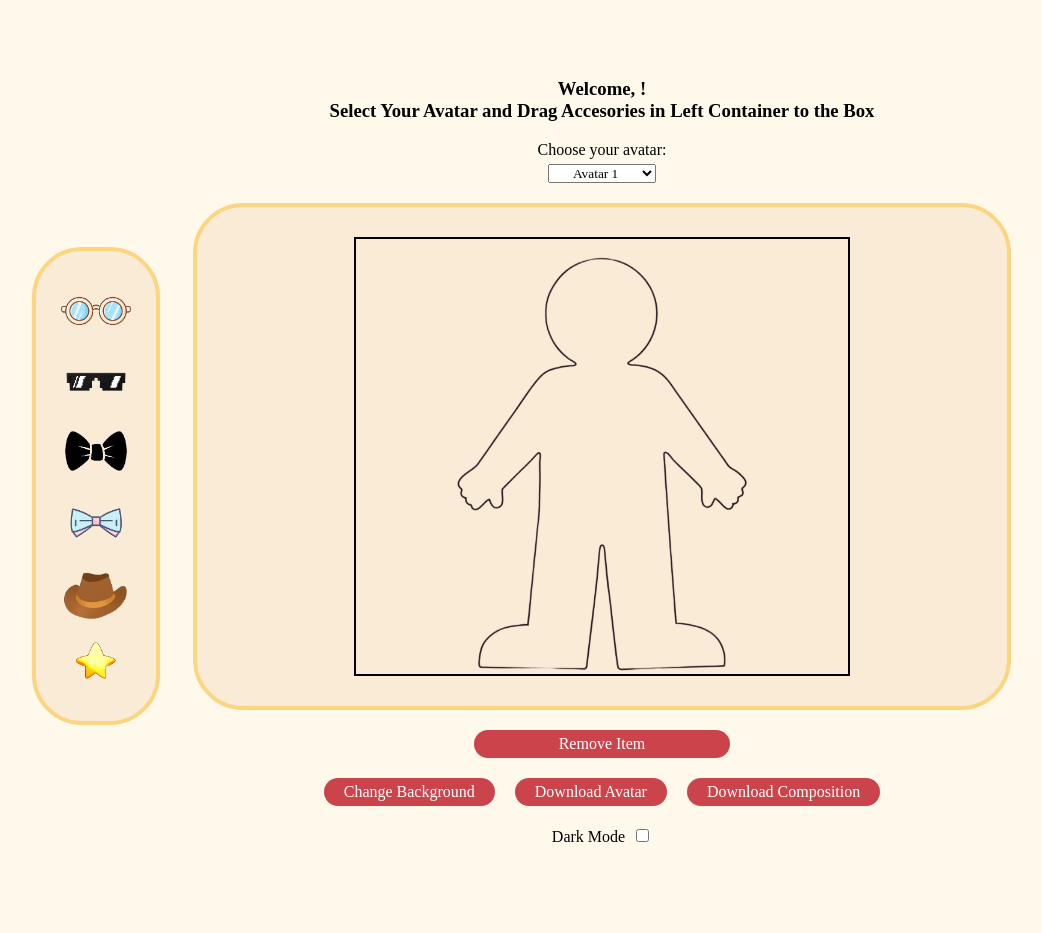
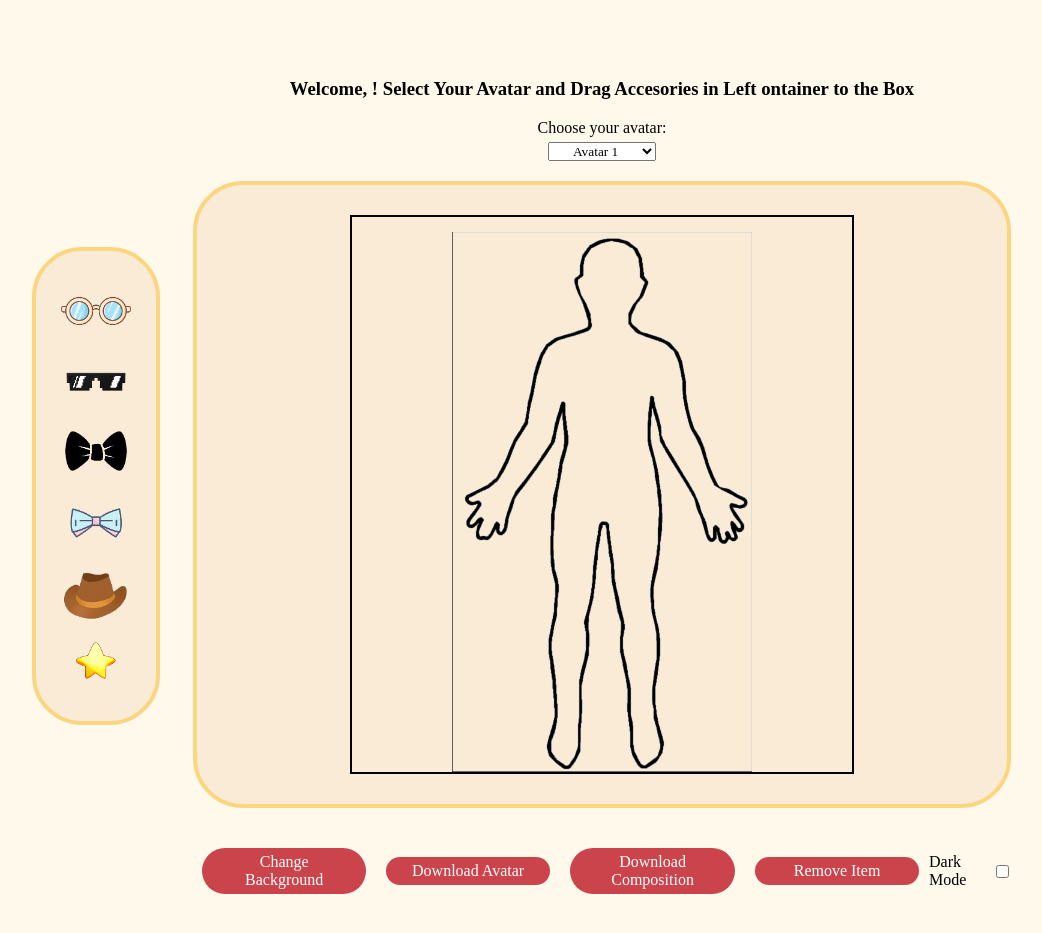
Before and after one commit to sufiyaarab/DressUpGame, a plain HTML site: page main_game.html in a window 1280 px wide. Shown: the part 99-1032 px from the top of the page, without its empty margins (38-1080 px from the left). Drawn offline with nearby package versions, Linux system fonts and the light colour scheme; a web font is replaced by a local one.

Commit message:
Update main_game.html

```diff
--- a/main_game.html
+++ b/main_game.html
@@ -3,9 +3,10 @@
 <head>
     <meta charset="UTF-8">
     <meta name="viewport" content="width=device-width, initial-scale=1.0">
-    <title>LookBook</title>
+    <title>MAIN GAME</title>
     <link rel="stylesheet" href="stylesheet.css"/>
     <script type="text/javascript" src="myversion.js"></script>
+    <!--for use in using html2library in javascript, for downloading images.-->
     <script src="https://html2canvas.hertzen.com/dist/html2canvas.min.js"></script>
     <script src="https://cdnjs.cloudflare.com/ajax/libs/dom-to-image/2.6.0/dom-to-image.min.js"></script>
     <!-- Adding font styles from welcome_page.html -->
@@ -18,7 +19,7 @@
     </div>
     <div class="box">
         <div class="LookBook">
-            <!-- Displaying user's input from localStorage at the top -->
+            <!--this plays the background music, except most browsers dont allow, only mozilla.-->
             <audio id="Background-Music" loop>
                 <source src="bg.mp3" type="audio/mpeg">
                 Your browser does not support the audio element.
@@ -34,8 +35,8 @@
                     <img id="other"src="star.png" alt="star" class="draggable"draggable="true" ondragstart="drag(event)">
                 </div>
             </h3>
-                <h1><h3>
-                    Welcome, <span id="user-name"></span>! <br> Select Your Avatar and Drag Accesories in Left Container to the Box</h1>
+                <h1><h3>             <!-- Displaying user's input from localStorage at the top, and instructions-->
+                    Welcome, <span id="user-name"></span>! Select Your Avatar and Drag Accesories in Left ontainer to the Box</h1>
                 <form id="avatar-selection">
                     <label for="avatar">Choose your avatar:</label>
                     <select id="avatar" onchange="updateAvatar()">
@@ -48,18 +49,16 @@
                     <div id="background-container">
                         <!-- ... Other elements inside the background container ... -->
                         <div id="avatar-preview" ondrop="drop(event)" ondragover="allowDrop(event)">
-                            <img id="avatar-img" src="7eef112e-7e91-4870-99b0-8659b479c736.png" alt="Selected Avatar">
+                            <img id="avatar-img" src="silh.png" alt="Selected Avatar">
                         </div>
                     </div>
                 </div>
-                <button id="remove-item-button" onclick="removeAcc()">Remove Item</button>
-                <div id="controls">
+                <div id="controls"> <!--controls container holds all the buttons and functions related to the buttons-->
                     <button onclick="changeBackground()">Change Background</button>
                     <button onclick="downloadAvatar()">Download Avatar</button>
                     <button onclick="downloadComposition()">Download Composition</button>
-                </div>
-                <div class="darkMode">
-                <label for="dark-mode-toggle">Dark Mode</label>
+                    <button id="remove-item-button" onclick="removeAcc()">Remove Item</button>
+                    <label for="dark-mode-toggle">Dark Mode</label>
                     <input type="checkbox" id="dark-mode-toggle" onchange="toggleDarkMode()">
                 </div>
             </div>
```
